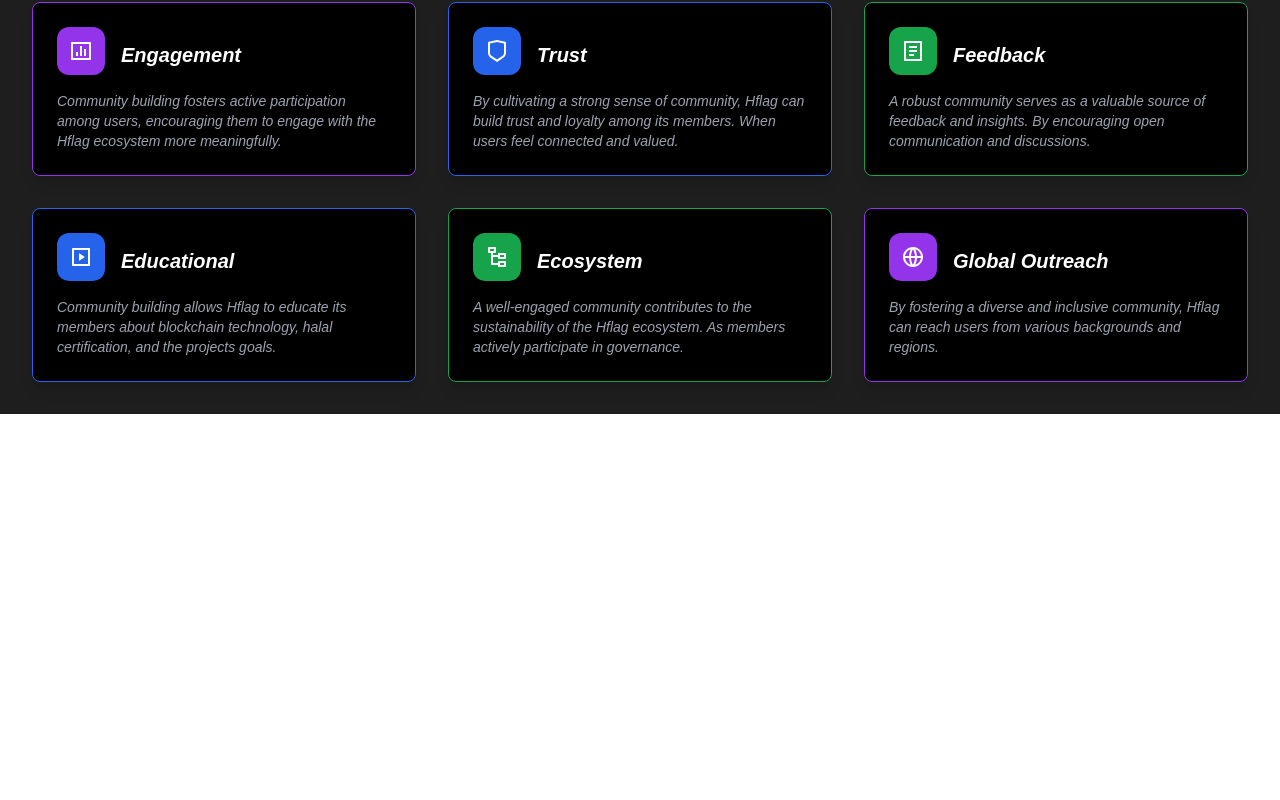
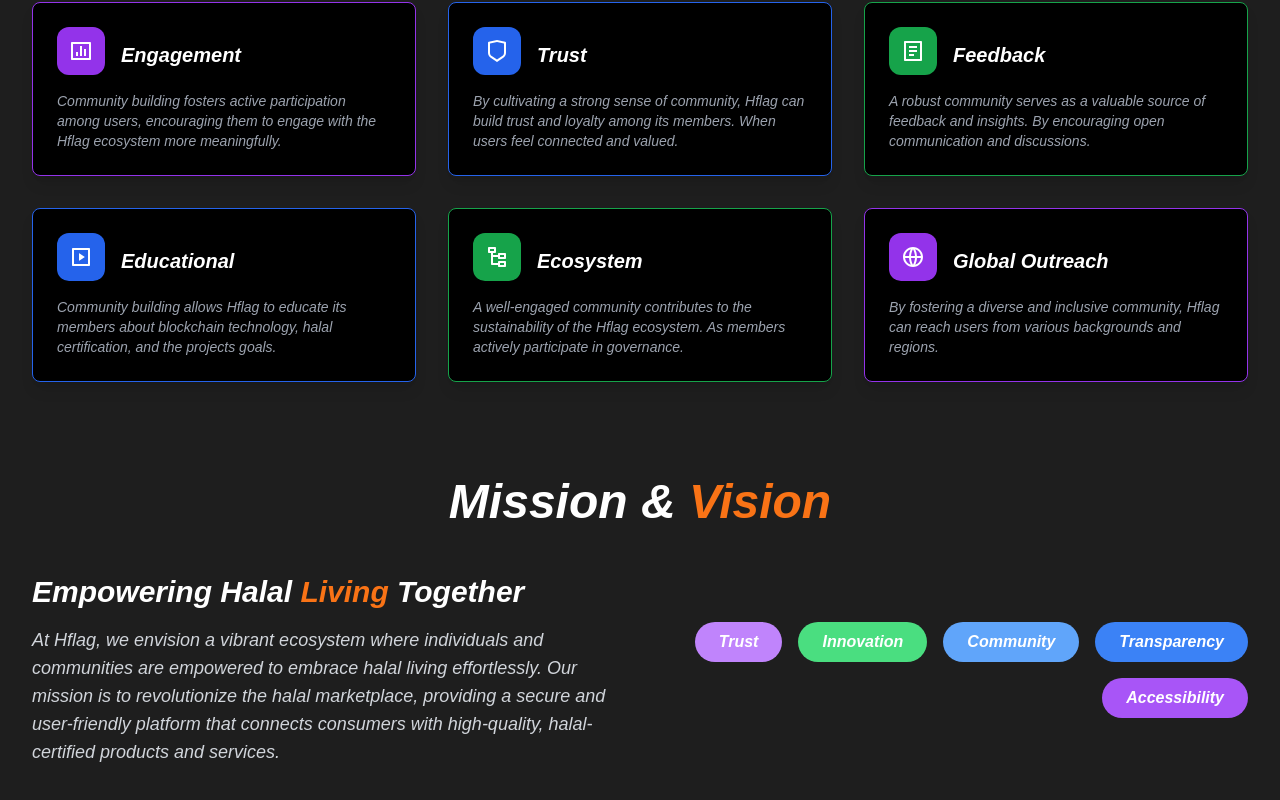
Before and after one commit to Souravhere/hflag, a Next.js app: page / in a window 1280 px wide. Shown: the part 1754-2554 px from the top of the page. Before the commit the page ends 2168 px from the top, so only its background shows below. Built offline with nearby package versions, Linux system fonts and the light colour scheme.

Commit message:
mission comp added

```diff
--- a/src/app/page.tsx
+++ b/src/app/page.tsx
@@ -1,6 +1,7 @@
 import CommunityBuilding from "@/components/CommunityBuilding";
 import HeroSection from "@/components/HeroSection";
 import { Marketplace } from "@/components/Marketplace";
+import MissionVision from "@/components/MissionVision";
 import WelcomeComponent from "@/components/WelcomeComponent";
 
 export default function Home() {
@@ -11,6 +12,8 @@
         <Marketplace/>
         {/* one section added here soon */}
         <CommunityBuilding/>
+        {/* one section added here soon */}
+        <MissionVision/>
     </div>
   );
 }
--- /dev/null
+++ b/src/components/MissionVision.tsx
@@ -0,0 +1,89 @@
+'use client'
+
+import React from 'react'
+import { motion } from 'framer-motion'
+import { useInView } from 'react-intersection-observer'
+
+const values = [
+  { name: 'Trust', color: 'bg-purple-400' },
+  { name: 'Innovation', color: 'bg-green-400' },
+  { name: 'Community', color: 'bg-blue-400' },
+  { name: 'Transparency', color: 'bg-blue-500' },
+  { name: 'Accessibility', color: 'bg-purple-500' },
+]
+
+export default function MissionVision() {
+  const [ref, inView] = useInView({
+    triggerOnce: true,
+    threshold: 0.1,
+  })
+
+  const containerVariants = {
+    hidden: { opacity: 0 },
+    visible: {
+      opacity: 1,
+      transition: {
+        staggerChildren: 0.2,
+      },
+    },
+  }
+
+  const itemVariants = {
+    hidden: { y: 20, opacity: 0 },
+    visible: {
+      y: 0,
+      opacity: 1,
+      transition: {
+        type: 'spring',
+        stiffness: 100,
+      },
+    },
+  }
+
+  return (
+    <div className="min-fit bg-[#1e1e1e] italic py-16 px-4 sm:px-6 lg:px-8 relative overflow-hidden">
+      <motion.div
+        ref={ref}
+        initial="hidden"
+        animate={inView ? 'visible' : 'hidden'}
+        variants={containerVariants}
+        className="max-w-7xl mx-auto relative"
+      >
+        <motion.h2
+          variants={itemVariants}
+          className="text-4xl md:text-5xl font-bold text-center text-white mb-12"
+        >
+          Mission & <span className="text-orange-500">Vision</span>
+        </motion.h2>
+
+        <div className="flex flex-col lg:flex-row items-start lg:items-center justify-between">
+          <motion.div variants={itemVariants} className="lg:w-1/2 mb-8 lg:mb-0">
+            <h3 className="text-2xl md:text-3xl font-semibold text-white mb-4">
+              Empowering Halal <span className="text-orange-500">Living</span> Together
+            </h3>
+            <p className="text-gray-300 text-lg">
+              At Hflag, we envision a vibrant ecosystem where individuals and communities are empowered to embrace halal living effortlessly. Our mission is to revolutionize the halal marketplace, providing a secure and user-friendly platform that connects consumers with high-quality, halal-certified products and services.
+            </p>
+          </motion.div>
+
+          <motion.div
+            variants={itemVariants}
+            className="lg:w-1/2 flex flex-wrap justify-center lg:justify-end gap-4"
+          >
+            {values.map((value, index) => (
+              <motion.div
+                key={value.name}
+                variants={itemVariants}
+                whileHover={{ scale: 1.05 }}
+                whileTap={{ scale: 0.95 }}
+                className={`${value.color} text-white font-semibold py-2 px-6 rounded-full text-center`}
+              >
+                {value.name}
+              </motion.div>
+            ))}
+          </motion.div>
+        </div>
+      </motion.div>
+    </div>
+  )
+}
--- a/src/components/ui/card-hover-effect.tsx
+++ b/src/components/ui/card-hover-effect.tsx
@@ -17,7 +17,7 @@
   return (
     <div
       className={cn(
-        "grid grid-cols-1 md:grid-cols-2 lg:grid-cols-3 gap-6 py-10",
+        "grid grid-cols-1 md:grid-cols-2 lg:grid-cols-3 sm:gap-6 gap-3 py-10",
         className
       )}
     >
```
